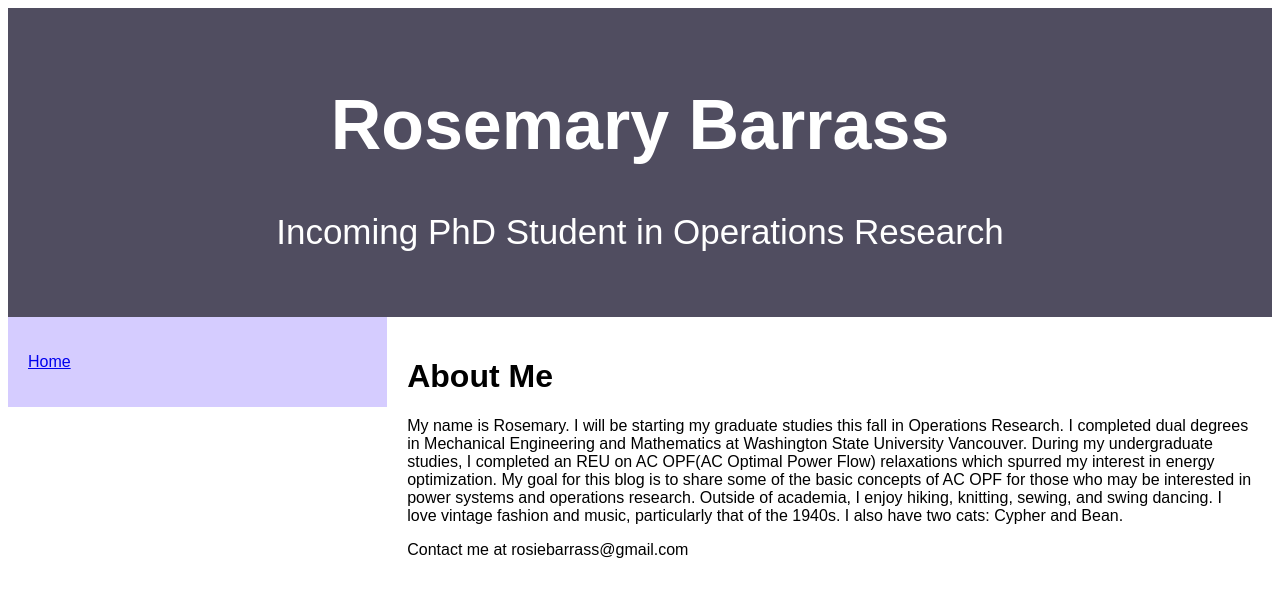
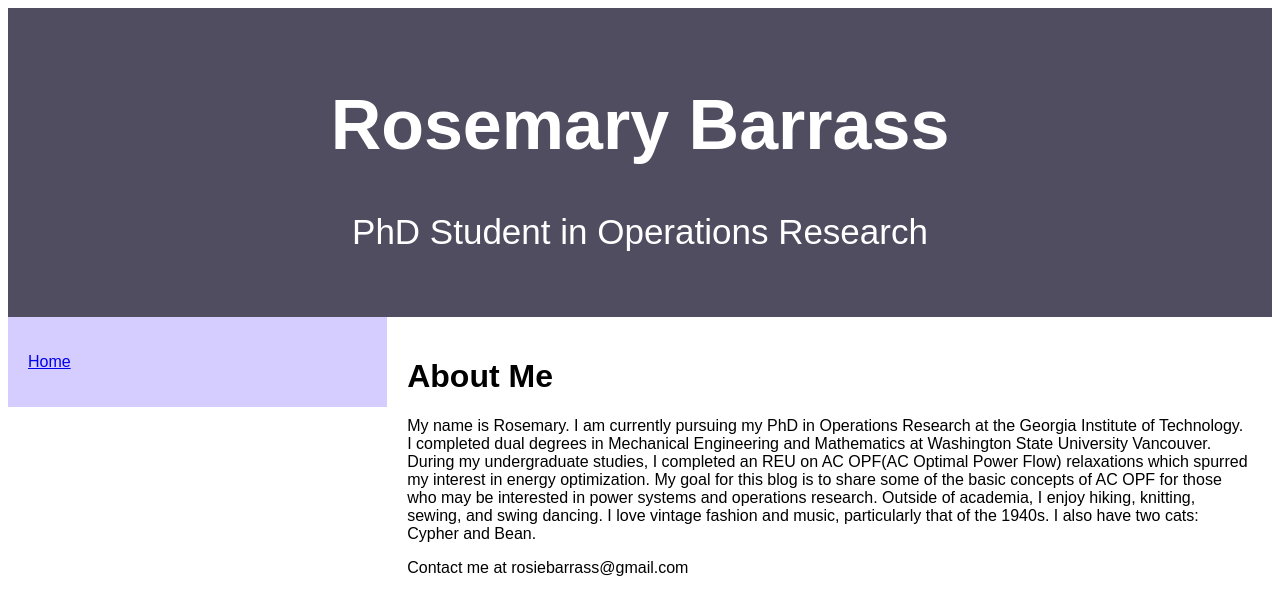
Before and after one commit to RosemaryBarrass/RosemaryBarrass.github.io, a plain HTML site: page about.html in a window 1280 px wide. Drawn offline with Linux system fonts and the light colour scheme.

Commit message:
update title and about me

```diff
--- a/about.html
+++ b/about.html
@@ -38,7 +38,7 @@ nav {
 
 <header>
   <h1>Rosemary Barrass</h1>
-  <p>Incoming PhD Student in Operations Research </p>
+  <p>PhD Student in Operations Research</p>
 </header>
 
 <nav>
@@ -48,7 +48,7 @@ nav {
 <post>
   <h1>About Me</h1>
   <p>My name is Rosemary.
-  I will be starting my graduate studies this fall in Operations Research.
+  I am currently pursuing my PhD in Operations Research at the Georgia Institute of Technology.
   I completed dual degrees in Mechanical Engineering and Mathematics at Washington State University Vancouver.
   During my undergraduate studies, I completed an REU on AC OPF(AC Optimal Power Flow) relaxations which spurred my interest in energy optimization.
   My goal for this blog is to share some of the basic concepts of AC OPF for those who may be interested in power systems and operations research.
```
